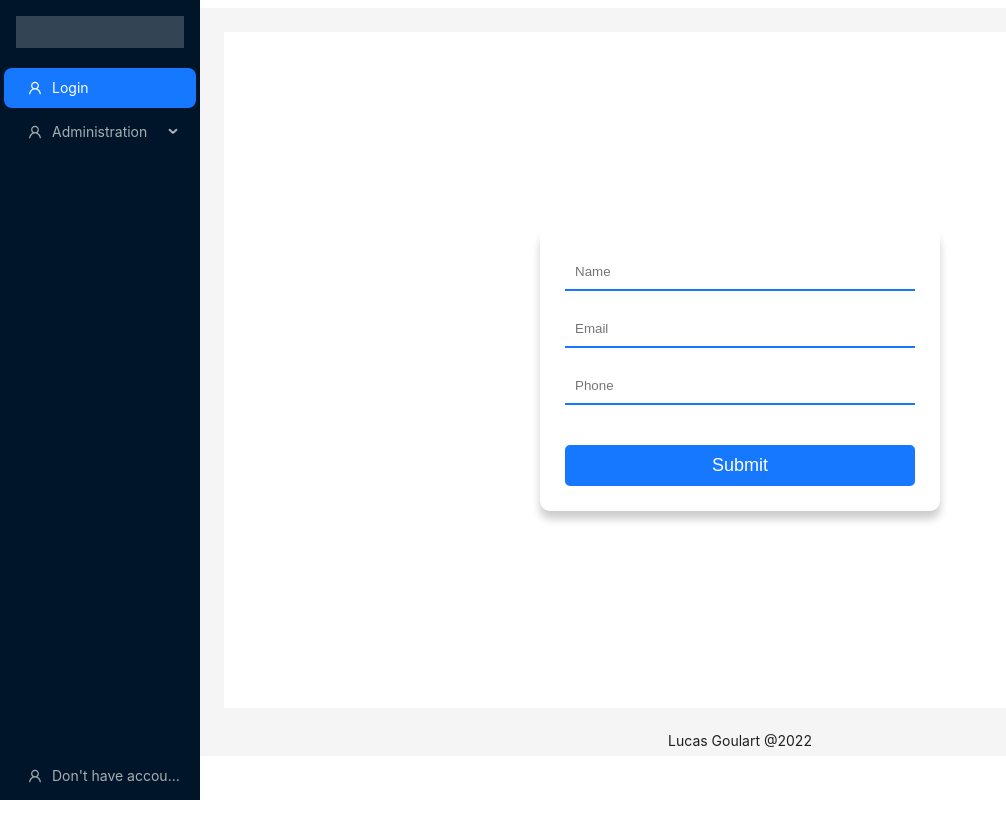
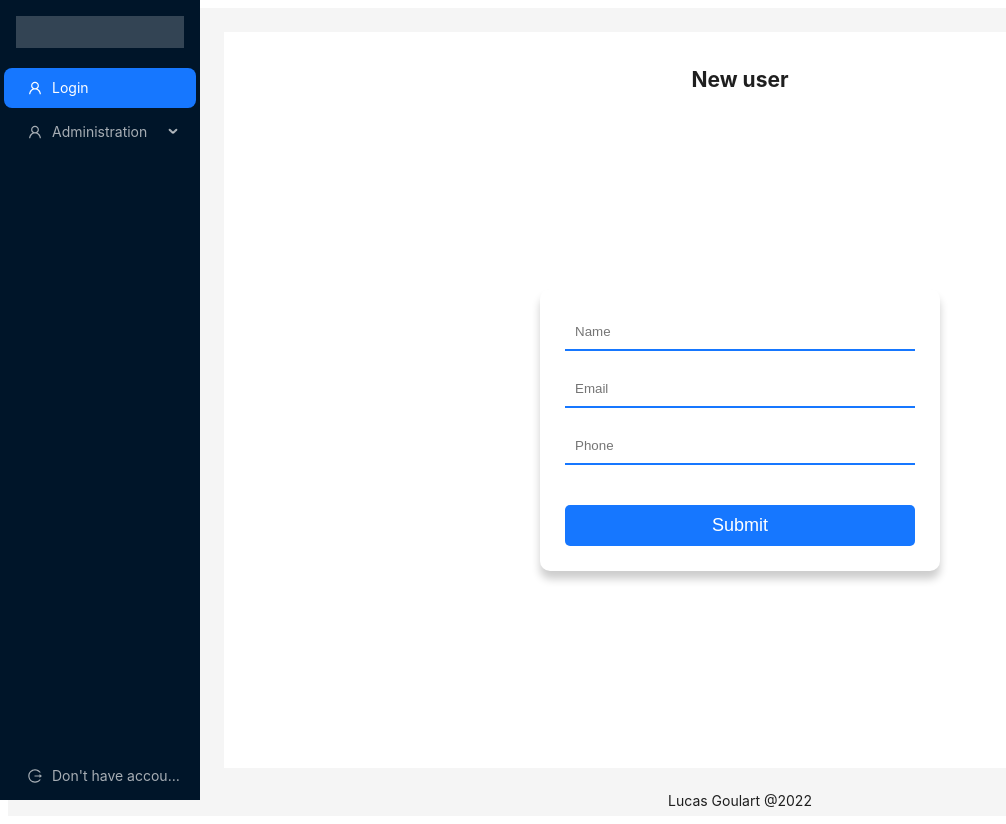
Before and after one commit to lucasgomesgoulart/orm-sequelize-node-react, a React (Create React App) app in the folder frontend/: page /newuser in a window 1280 px wide. Shown: the whole page, without its empty margins (0-1006 px from the left). Before the commit the page ends 800 px from the top, so only its background shows below. Built offline with nearby package versions, Linux system fonts and the light colour scheme; the HTML template or start-up script is replaced by a standard one.

Commit message:
criado botao para filtro do usuario por nome e feito algumas melhorias na parte de frontend

```diff
--- a/frontend/src/App.js
+++ b/frontend/src/App.js
@@ -12,12 +12,12 @@ function App() {
       </AuthProvider>
       <ToastContainer
         position="top-right"
-        autoClose={5000}
+        autoClose={2500}
         hideProgressBar={false}
         newestOnTop={false}
         closeOnClick
         rtl={false}
-        pauseOnFocusLoss
+        pauseOnFocusLoss={false}
         draggable
         pauseOnHover
         theme="colored"
--- a/frontend/src/Screens/Layout/index.js
+++ b/frontend/src/Screens/Layout/index.js
@@ -36,11 +36,11 @@ const items = [
 
 const App = () => {
     const { authenticated, setAuthenticated } = useContext(Context)
-
+    // const danger = authenticated !== true;
     const navigate = useNavigate()
-
     const [tokenLogin, setTokenLogin] = useState(false)
-
+    const isAuthenticated = authenticated === true;
+    const danger = !isAuthenticated;
     const validate = () => {
         const token = (localStorage.getItem('token'));
         if (token) {
@@ -67,34 +67,51 @@ const App = () => {
     const { token: { colorBgContainer }, } = theme.useToken();
     return (
         <Layout hasSider >
-            <Sider style={{ overflow: 'auto', height: '100vh', position: 'fixed', left: 0, top: 0, bottom: 0, width: '250px'}}>
-                <div style={{ height: 32, margin: 16, background: 'rgba(255, 255, 255, 0.2)', }} />
-                <Menu theme="dark" mode="inline" defaultSelectedKeys={['/login']}>
-                    {authenticated == false ? <Menu.Item key='/login' icon={<UserOutlined />}>
-                        <Link to='/login'>Login</Link>
-                    </Menu.Item> : null}
+            <Sider style={{
+                overflow: 'auto',
+                height: '100vh',
+                position: 'fixed',
+                left: 0, top: 0,
+                bottom: 0,
+                width: '250px'
+            }}>
+                <div
+                    style={{
+                        height: 32,
+                        margin: 16,
+                        background: 'rgba(255, 255, 255, 0.2)',
+                    }} />
 
+                <Menu
+                    theme="dark"
+                    mode="inline"
+                    defaultSelectedKeys={['/login']}
+                >
+                    {isAuthenticated ? null : (
+                        <Menu.Item key="/login" icon={<UserOutlined />}>
+                            <Link to="/login">Login</Link>
+                        </Menu.Item>
+                    )}
                     <Menu.SubMenu key={items[1].key} title={items[1].label} icon={items[1].icon}>
-                        {items[1].children && items[1].children.map(child => (
-                            <Menu.Item key={child.key} icon={child.icon}>
-                                <Link to={child.key}>{child.label}</Link>
-                            </Menu.Item>
-                        ))}
+                        {items[1].children &&
+                            items[1].children.map((child) => (
+                                <Menu.Item key={child.key} icon={child.icon} danger={danger}>
+                                    <Link to={child.key}>{child.label}</Link>
+                                </Menu.Item>
+                            ))}
                     </Menu.SubMenu>
-
-                    {authenticated === true ?
-                        <Menu.Item key='/logout' icon={<LogoutOutlined />} onClick={handleLogin} style={{ position: 'absolute', bottom: 0, right: 0 }}>
-                            <Link to='/logout'>Logout</Link>
-                        </Menu.Item>
-                        :
-                        <Menu.Item key='/TelaCadastro' icon={<UserOutlined />} style={{ position: 'absolute', bottom: 0, right: 0 }}>
-                            <Link to='/TelaCadastro'>Don't have account</Link>
-                        </Menu.Item>
-                    }
-
-
-
-
+                    <Menu.Item
+                        key="/logout"
+                        icon={<LogoutOutlined />}
+                        onClick={handleLogin}
+                        style={{ position: 'absolute', bottom: 0, right: 0 }}
+                    >
+                        {isAuthenticated ? (
+                            <Link to="/logout">Logout</Link>
+                        ) : (
+                            <Link to="/TelaCadastro">Don't have account</Link>
+                        )}
+                    </Menu.Item>
                 </Menu>
             </Sider>
             <Layout className="site-layout" style={{ marginLeft: 200, }}>
@@ -110,7 +127,7 @@ const App = () => {
                         </Routes>
                     </div>
                 </Content>
-                <Footer style={{ textAlign: 'center', height: '15px'}}>
+                <Footer style={{ textAlign: 'center', height: '15px' }}>
                     Lucas Goulart @2022
                 </Footer>
             </Layout>
--- a/frontend/src/Screens/NewUser/index.js
+++ b/frontend/src/Screens/NewUser/index.js
@@ -1,24 +1,16 @@
 import { Formik, Form, Field, ErrorMessage } from 'formik';
 import * as Yup from 'yup';
 import api from '../../api'
-import Swal from 'sweetalert2'
-
+import { toast } from 'react-toastify';
+import { useNavigate } from 'react-router-dom';
 
 const NewUser = ({ errors }) => {
 
-  const Toast = Swal.mixin({
-    toast: true,
-    position: 'top-end',
-    showConfirmButton: false,
-    timer: 3000,
-    timerProgressBar: true,
-    didOpen: (toast) => {
-      toast.addEventListener('mouseenter', Swal.stopTimer)
-      toast.addEventListener('mouseleave', Swal.resumeTimer)
-    }
-  })
+  const navigate = useNavigate()
 
   return (
+    <>
+      <h2>New user</h2>
       <Formik
         initialValues={{ name: '', email: '', phone: '' }}
         validationSchema={Yup.object({
@@ -36,19 +28,13 @@ const NewUser = ({ errors }) => {
               adm_user: false,
               active: true,
             })
-          Toast.fire({
-            icon: 'sucess',
-            title: `User registered successfully`
-          })
+           navigate('/listusers')
             resetForm({})
             setSubmitting(false)
 
           } catch (error) {
             if (error.request.status === 401 || error.request.status === 403) {
-            Toast.fire({
-              icon: 'error',
-              title: `Please login first`
-            })
+              toast.error(<div>You need to login first</div>)
             }
           }
         }}>
@@ -77,6 +63,7 @@ const NewUser = ({ errors }) => {
           </div>
         )}
       </Formik >
+    </>
   );
 };
 
--- a/frontend/src/Screens/TelaCadastro/index.js
+++ b/frontend/src/Screens/TelaCadastro/index.js
@@ -1,5 +1,6 @@
 import { ErrorMessage, Field, Form, Formik, } from 'formik'
-import React, { useNavigate } from 'react'
+import React from 'react'
+import { useNavigate } from 'react-router-dom';
 import { toast } from 'react-toastify';
 import * as Yup from 'yup';
 import api from '../../api';
@@ -13,12 +14,15 @@ const validationSchema = Yup.object({
     password: Yup.string().required('Please provide a valid password').min(8, 'Password is too short - should be 8 chars minimum.').matches(/[a-zA-Z]/, 'Password can only contain Latin letters.'),
     confirmPassword: Yup.string().oneOf([Yup.ref('password'), null], 'Passwords must match'),
 })
-// const navigate = useNavigate()
 
-const telaLogin = ({ errors }) => {
+
+const TelaCadastro = ({ errors }) => {
+
+    const navigate = useNavigate()
+
     return (
         <>
-            <h2 className='form-title'>Criar Conta</h2>
+            <h2 className='form-title'>Create Account</h2>
             <div className='container' >
                 <Formik
                     initialValues={initialValues}
@@ -38,7 +42,7 @@ const telaLogin = ({ errors }) => {
                                     // console.log(response.data)
                                     resetForm({})
                                     setSubmitting(false)
-
+                                    navigate('/login')
                                     return
                                 }
                             })
@@ -125,4 +129,4 @@ const telaLogin = ({ errors }) => {
     )
 }
 
-export default telaLogin
+export default TelaCadastro
--- a/frontend/src/Screens/TelaLogin/index.js
+++ b/frontend/src/Screens/TelaLogin/index.js
@@ -71,6 +71,7 @@ const TelaLogin = () => {
                             style={{
                                 cursor: 'pointer',
                                 paddingTop: '15px'
+
                             }}
                             onClick={() => { navigate('/TelaCadastro') }}
                         >
--- a/frontend/src/Screens/TelaLogin/style.scss
+++ b/frontend/src/Screens/TelaLogin/style.scss
@@ -3,7 +3,7 @@
     height: 80vh;
     align-items: center;
     justify-content: center;
-    overflow-y: hidden;
+    // overflow-y: hidden;
 
 
     & .formm {
--- a/frontend/src/Screens/UserList/index.js
+++ b/frontend/src/Screens/UserList/index.js
@@ -7,12 +7,12 @@ import './styles.css'
 import ModalUser from '../ModalUser'
 import Swal from 'sweetalert2'
 
-
 const UserList = () => {
   const [loading, setLoading] = useState(true)
   const [dataSource, setDataSource] = useState([])
   const [isModalOpen, setIsModalOpen] = useState(false)
   const [record, setRecord] = useState({})
+  const [filterInput, setFilterInput] = useState('')
 
 
   const Toast = Swal.mixin({
@@ -79,6 +79,8 @@ const UserList = () => {
     },
   ]
 
+
+
   const openModal = (record) => {
     setIsModalOpen(true)
     setRecord(record)
@@ -98,7 +100,7 @@ const UserList = () => {
         } finally {
           Toast.fire({
             icon: 'success',
-            title: `${record.name}, deleted!`
+            title: `${record.name} deleted!`
           })
           setLoading(false)
           findAllUsers()
@@ -106,7 +108,6 @@ const UserList = () => {
       }
     })
   }
-
 
   const findAllUsers = async (req) => {
     try {
@@ -130,8 +131,25 @@ const UserList = () => {
     findAllUsers()
   }, [])
 
+
   return (
     <div>
+      <input
+        style={{
+          display: 'flex',
+          padding: '5px',
+          borderRadius: '5px',
+          border: '1px solid',
+          outline: 'none',
+        }}
+        placeholder='Find user by name'
+        value={filterInput}
+        onChange={(e) => {
+          const text = e.target.value
+          setFilterInput(text)
+          setDataSource(text ? dataSource.filter(item => item.name.includes(text)) : findAllUsers())
+        }}
+      />
       {loading ? (
         <Spin size='large' />
       ) : (
```
Also changed, not shown: 2 other files (tests, documents, lock files or other folders). Lines whose indentation alone changed are shown as unchanged.
